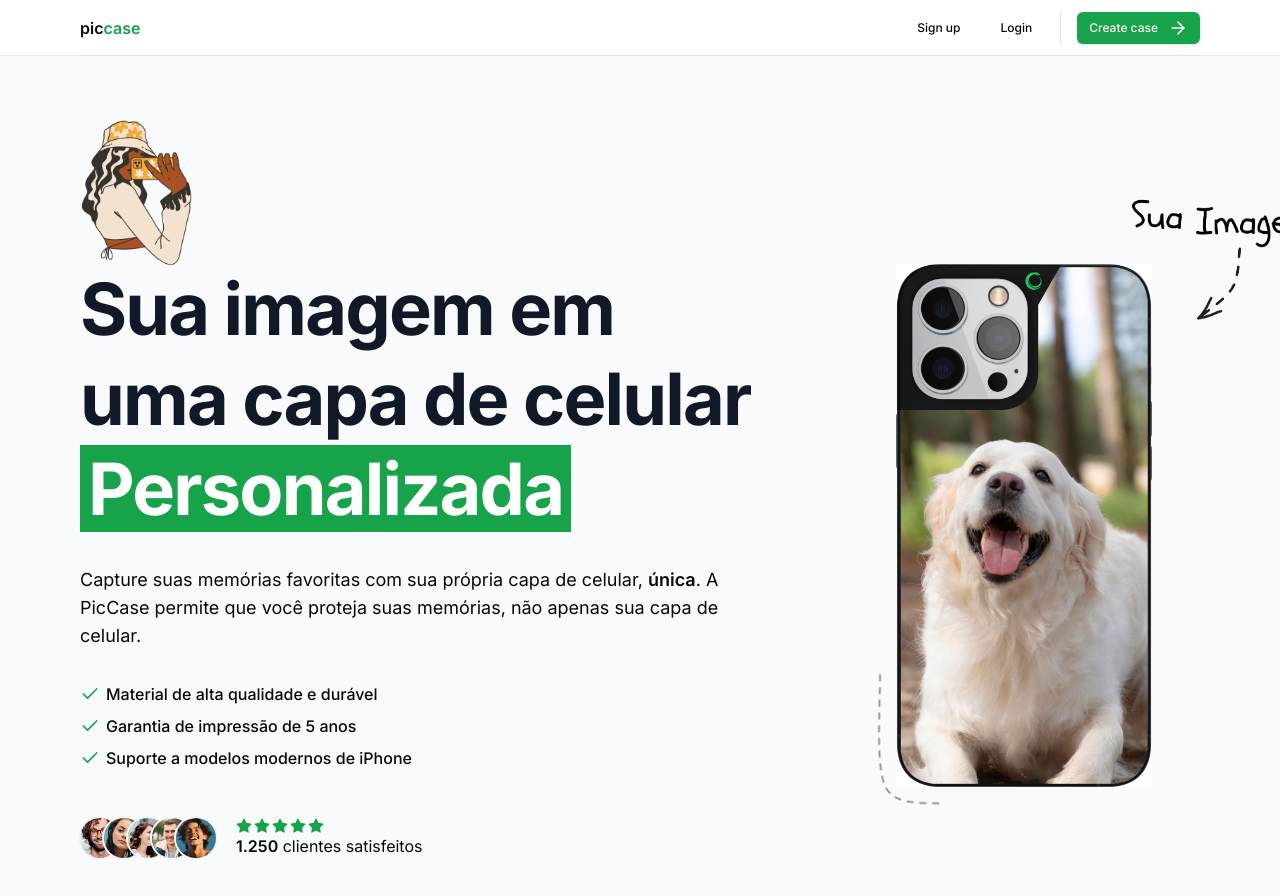
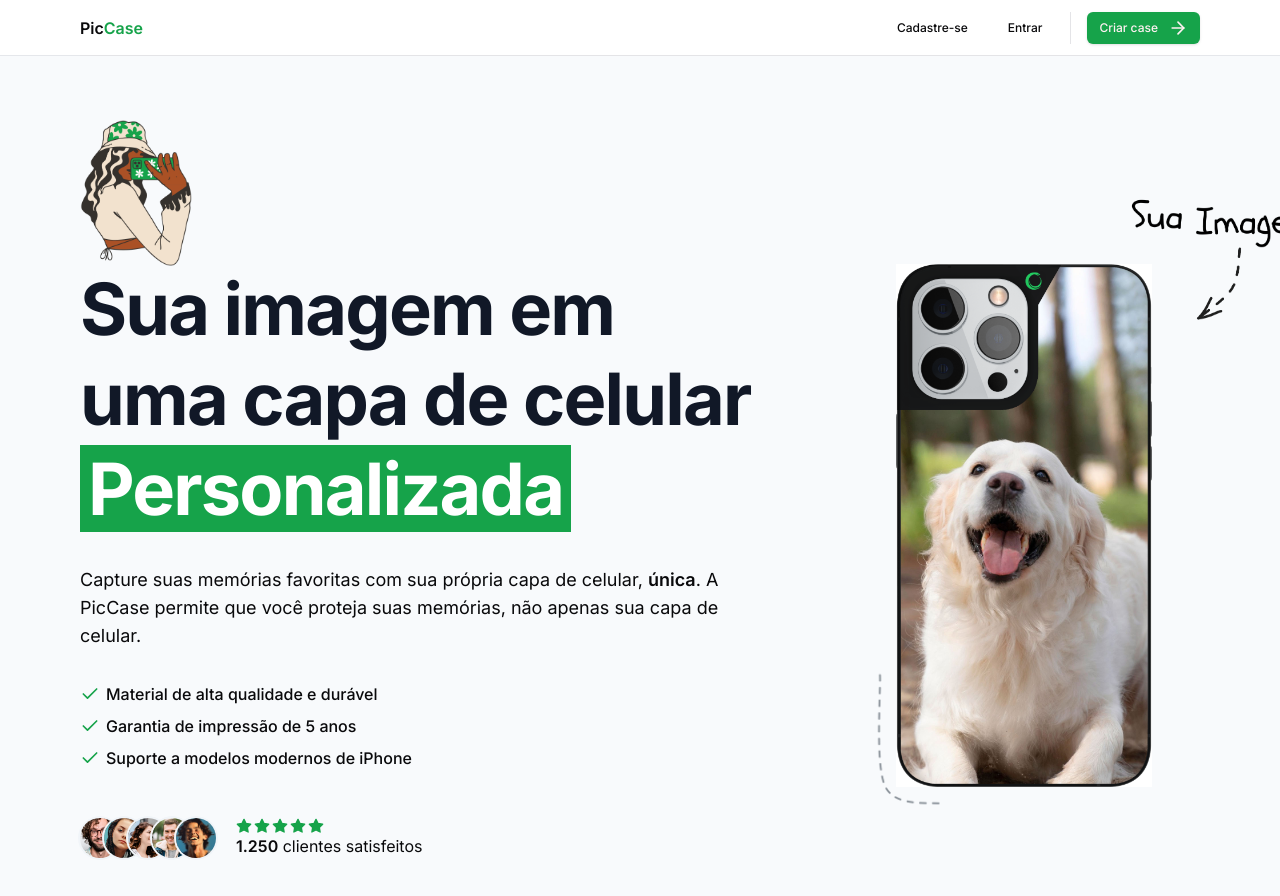
Before and after one commit to rpfigueiredo/nextjs-ecommerce-piccase, a Next.js app in the folder piccase/: page / in a window 1280 px wide. Shown: the top 896 px of the page. Built offline with nearby package versions, Linux system fonts and the light colour scheme.

Commit message:
Alteracoes e melhorias

```diff
--- a/piccase/src/app/page.tsx
+++ b/piccase/src/app/page.tsx
@@ -12,7 +12,7 @@ export default function Home() {
           <div className='col-span-2 px-6 lg:px-0 lg:pt-4'>
             <div className='relative mx-auto text-center lg:text-left flex flex-col items-center lg:items-start'>
               <div className='absolute w-28 left-0 -top-20 hidden lg:block'>
-                <img src='/design1.png' className='w-full' />
+                <img src='/design2.png' className='w-full' />
               </div>
               <h1 className='relative w-fit tracking-tight text-balance mt-16 font-bold !leading-tight text-gray-900 text-5xl md:text-6xl lg:text-7xl'>
                 Sua imagem em uma capa de celular{' '}
--- a/piccase/src/components/Navbar.tsx
+++ b/piccase/src/components/Navbar.tsx
@@ -13,7 +13,7 @@ const Navbar = async () => {
       <MaxWidthWrapper>
         <div className='flex h-14 items-center justify-between border-b border-zinc-200'>
           <Link href='/' className='flex z-40 font-semibold'>
-            pic<span className='text-green-600'>case</span>
+            Pic<span className='text-green-600'>Case</span>
           </Link>
 
           <div className='h-full flex items-center space-x-4'>
@@ -25,7 +25,7 @@ const Navbar = async () => {
                     size: 'sm',
                     variant: 'ghost',
                   })}>
-                  Sign out
+                  Sair
                 </Link>
                 {isAdmin ? (
                   <Link
@@ -43,7 +43,7 @@ const Navbar = async () => {
                     size: 'sm',
                     className: 'hidden sm:flex items-center gap-1',
                   })}>
-                  Create case
+                  Criar case
                   <ArrowRight className='ml-1.5 h-5 w-5' />
                 </Link>
               </>
@@ -55,7 +55,7 @@ const Navbar = async () => {
                     size: 'sm',
                     variant: 'ghost',
                   })}>
-                  Sign up
+                  Cadastre-se
                 </Link>
 
                 <Link
@@ -64,7 +64,7 @@ const Navbar = async () => {
                     size: 'sm',
                     variant: 'ghost',
                   })}>
-                  Login
+                  Entrar
                 </Link>
 
                 <div className='h-8 w-px bg-zinc-200 hidden sm:block' />
@@ -74,7 +74,7 @@ const Navbar = async () => {
                     size: 'sm',
                     className: 'hidden sm:flex items-center gap-1',
                   })}>
-                  Create case
+                  Criar case
                   <ArrowRight className='ml-1.5 h-5 w-5' />
                 </Link>
               </>
```
Also changed, not shown: piccase/public/design2.png (added), piccase/public/your-image.png (deleted).
